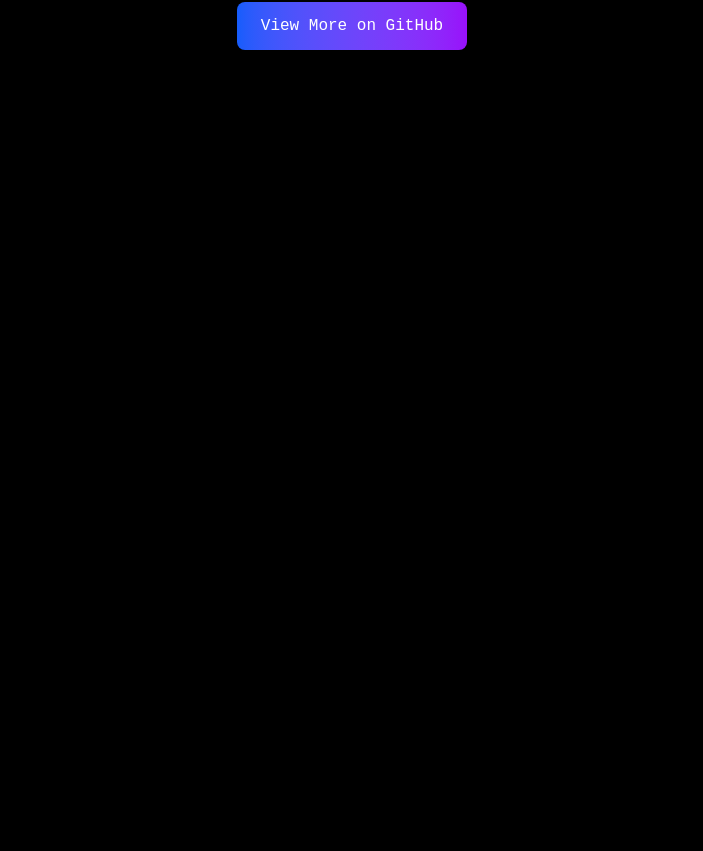
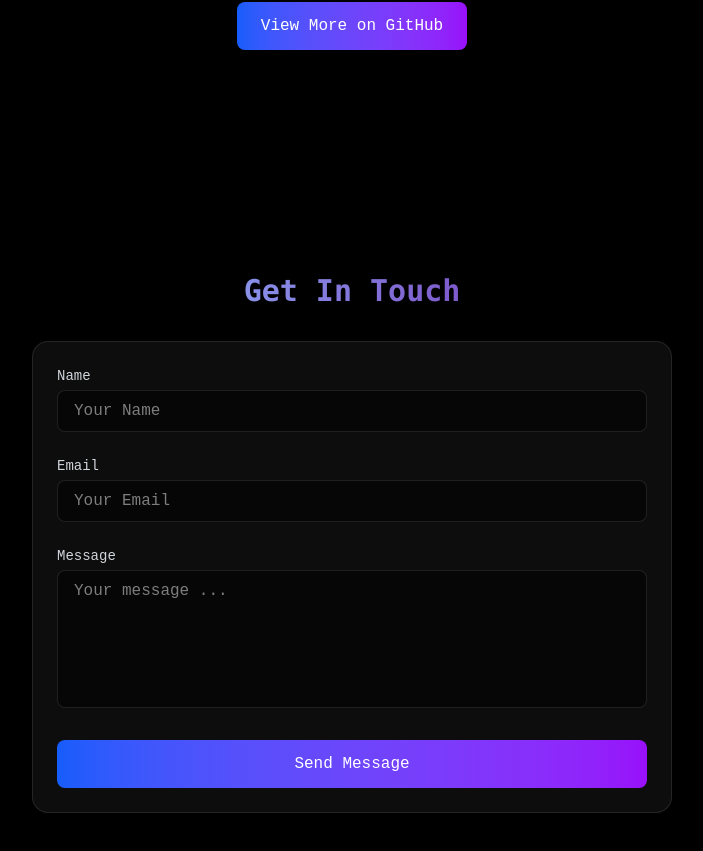
Before and after one commit to KodeVoid/Void, a React (Vite) app in the folder frontend/: page / in a window 1280 px wide. Shown: the part 2673-3524 px from the top of the page, without its empty margins (288-991 px from the left). Before the commit the page ends 2816 px from the top, so only its background shows below. Built offline with nearby package versions, Linux system fonts and the light colour scheme.

Commit message:
feat(contact): finish contact section, add EmailJS integration, use env variables

```diff
--- a/frontend/package.json
+++ b/frontend/package.json
@@ -11,6 +11,7 @@
   },
   "dependencies": {
     "@tailwindcss/vite": "^4.1.13",
+    "emailjs-com": "^3.2.0",
     "react": "^19.1.1",
     "react-dom": "^19.1.1",
     "tailwindcss": "^4.1.13"
--- a/frontend/src/App.jsx
+++ b/frontend/src/App.jsx
@@ -5,6 +5,7 @@
 import { Home } from "./components/sections/Home";
 import { About } from "./components/sections/About";
 import { Projects } from "./components/sections/Projects";
+import { Contact } from "./components/sections/Contact";
 
 function App() {
   const [menuOpen, setMenuOpen] = useState(false);
@@ -25,6 +26,7 @@
         <Home />
         <About />
         <Projects />
+        <Contact/>
       </div>
     </>
   );
--- /dev/null
+++ b/frontend/src/components/sections/Contact.jsx
@@ -0,0 +1,141 @@
+import { useState } from "react";
+import RevealOnScroll from "../RevealOnScroll";
+import emailjs from "emailjs-com";
+
+export const Contact = () => {
+  const [formData, setFormData] = useState({
+    name: "",
+    email: "",
+    message: "",
+  });
+  const [status, setStatus] = useState({ type: "", message: "" });
+  const [loading, setLoading] = useState(false);
+
+  const handleSubmit = (e) => {
+    e.preventDefault();
+
+    // Use env variables so keys aren't hardcoded (safer, easier to manage)
+    const SERVICE_ID = import.meta.env.VITE_SERVICE_ID;
+    const TEMPLATE_ID = import.meta.env.VITE_TEMPLATE_ID;
+    const PUBLIC_KEY = import.meta.env.VITE_PUBLIC_KEY;
+
+    setLoading(true);
+    setStatus({ type: "info", message: "📨 Sending your message..." });
+
+    emailjs
+      .sendForm(SERVICE_ID, TEMPLATE_ID, e.target, PUBLIC_KEY)
+      .then(() => {
+        setLoading(false);
+        setStatus({ type: "success", message: "✅ Message sent successfully!" });
+        setFormData({ name: "", email: "", message: "" });
+
+        // Auto-clear status after 5s so the banner doesn’t linger forever
+        setTimeout(() => setStatus({ type: "", message: "" }), 5000);
+      })
+      .catch(() => {
+        setLoading(false);
+        setStatus({ type: "error", message: "❌ Something went wrong. Please try again." });
+
+        // Auto-clear error too, to keep UI clean
+        setTimeout(() => setStatus({ type: "", message: "" }), 5000);
+      });
+  };
+
+  return (
+    <section
+      id="contact"
+      className="min-h-screen flex items-center justify-center py-20 bg-black text-gray-100"
+    >
+      <div className="max-w-2xl w-full px-4">
+        <RevealOnScroll>
+          <h2 className="text-3xl font-bold mb-8 font-mono bg-gradient-to-r from-blue-300 to-purple-800 bg-clip-text text-transparent text-center">
+            Get In Touch
+          </h2>
+
+          <form
+            onSubmit={handleSubmit}
+            className="space-y-6 bg-white/5 p-6 rounded-2xl border border-white/10 shadow-lg"
+          >
+            {/* Status banner explains whether we’re sending, succeeded, or failed */}
+            {status.message && (
+              <div
+                className={`p-3 rounded-lg text-sm font-medium ${
+                  status.type === "success"
+                    ? "bg-green-500/20 text-green-400 border border-green-500/30"
+                    : status.type === "error"
+                    ? "bg-red-500/20 text-red-400 border border-red-500/30"
+                    : "bg-blue-500/20 text-blue-400 border border-blue-500/30"
+                }`}
+              >
+                {status.message}
+              </div>
+            )}
+
+            <div>
+              <label htmlFor="name" className="block text-sm font-medium text-gray-300 mb-1">
+                Name
+              </label>
+              <input
+                type="text"
+                id="name"
+                name="name"
+                placeholder="Your Name"
+                value={formData.name}
+                onChange={(e) => setFormData({ ...formData, name: e.target.value })}
+                required
+                disabled={loading} // prevent edits while sending
+                className="w-full px-4 py-2 rounded-lg bg-black/50 border border-white/10 focus:border-blue-500 focus:ring focus:ring-blue-500/30 outline-none disabled:opacity-50"
+              />
+            </div>
+
+            <div>
+              <label htmlFor="email" className="block text-sm font-medium text-gray-300 mb-1">
+                Email
+              </label>
+              <input
+                type="email"
+                id="email"
+                name="email"
+                placeholder="Your Email"
+                value={formData.email}
+                onChange={(e) => setFormData({ ...formData, email: e.target.value })}
+                required
+                disabled={loading}
+                className="w-full px-4 py-2 rounded-lg bg-black/50 border border-white/10 focus:border-blue-500 focus:ring focus:ring-blue-500/30 outline-none disabled:opacity-50"
+              />
+            </div>
+
+            <div>
+              <label htmlFor="message" className="block text-sm font-medium text-gray-300 mb-1">
+                Message
+              </label>
+              <textarea
+                id="message"
+                name="message"
+                rows="5"
+                placeholder="Your message ..."
+                value={formData.message}
+                onChange={(e) => setFormData({ ...formData, message: e.target.value })}
+                required
+                disabled={loading}
+                className="w-full px-4 py-2 rounded-lg bg-black/50 border border-white/10 focus:border-blue-500 focus:ring focus:ring-blue-500/30 outline-none resize-none disabled:opacity-50"
+              ></textarea>
+            </div>
+
+            <button
+              type="submit"
+              disabled={loading} // avoid duplicate sends
+              className={`w-full px-6 py-3 rounded-lg font-medium text-white transition-all duration-300 ${
+                loading
+                  ? "bg-gray-600 cursor-not-allowed"
+                  : "bg-gradient-to-r from-blue-600 to-purple-600 hover:from-blue-700 hover:to-purple-700 hover:-translate-y-1 hover:shadow-lg"
+              }`}
+            >
+              {loading ? "Sending..." : "Send Message"}
+            </button>
+          </form>
+        </RevealOnScroll>
+      </div>
+    </section>
+  );
+};
```
Also changed, not shown: 2 other files (tests, documents, lock files or other folders).
